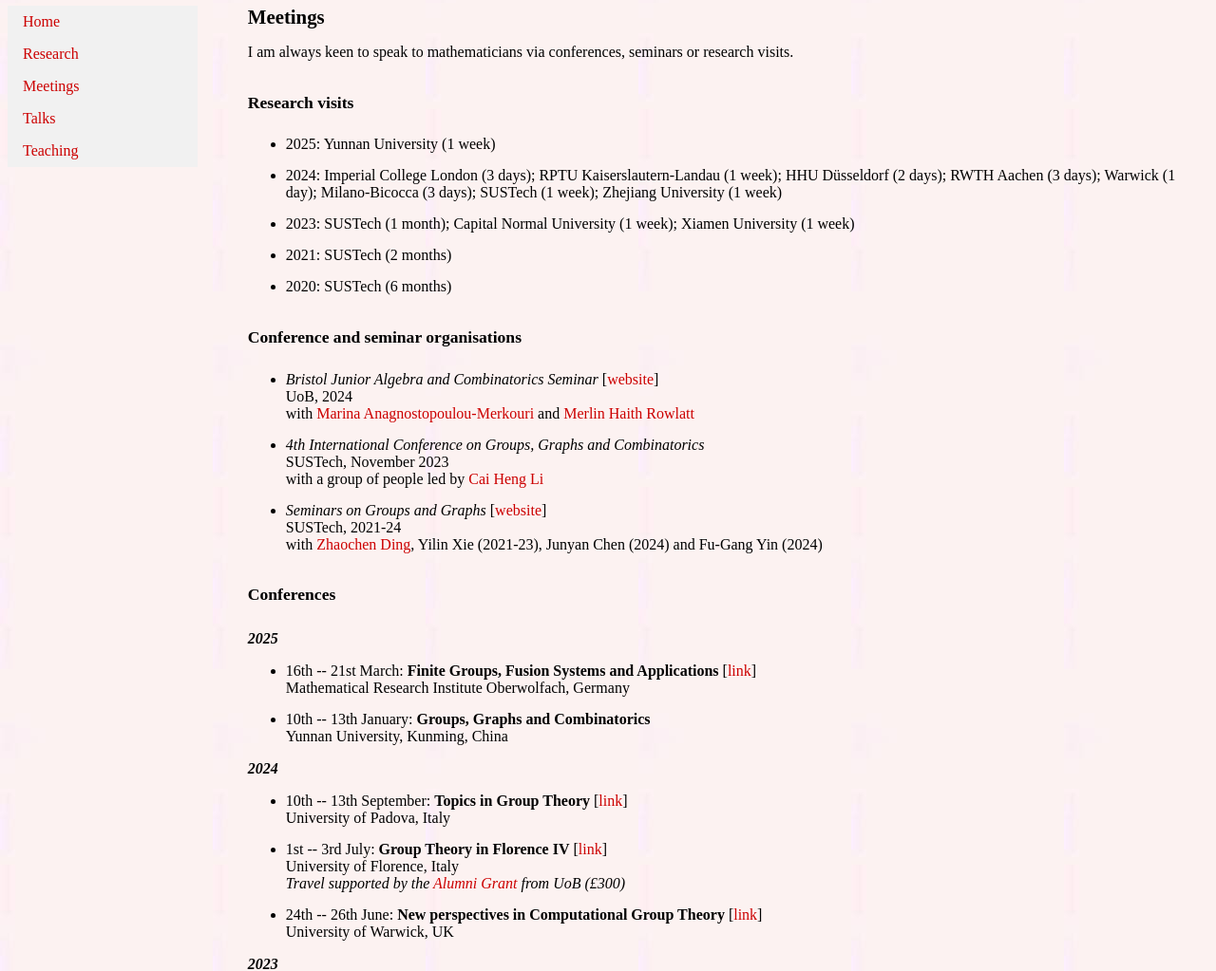
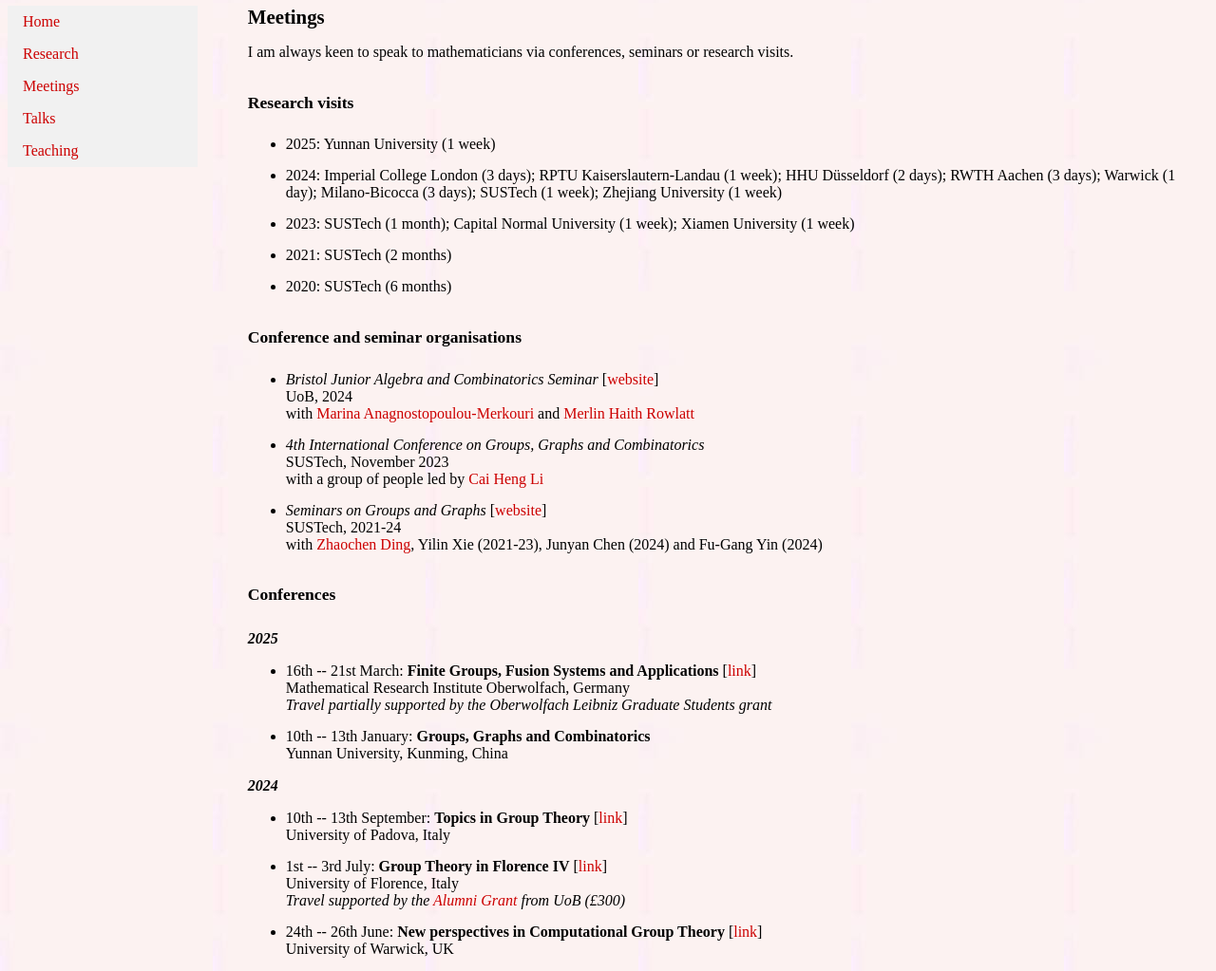
Before and after one commit to HongyiHuang328/HongyiHuang328.github.io, a plain HTML site: page meetings.html in a window 1280 px wide. Shown: the part 77-1100 px from the top of the page at 95% size. Drawn offline with nearby package versions, Linux system fonts and the light colour scheme.

Commit message:
Update meetings.html

```diff
--- a/meetings.html
+++ b/meetings.html
@@ -95,7 +95,9 @@
         <ul>
 
             <li> 16th -- 21st March: <b>Finite Groups, Fusion Systems and Applications</b> [<a href="https://www.mfo.de/occasion/2512/www_view">link</a>] <br>
-            Mathematical Research Institute Oberwolfach, Germany </li>
+            Mathematical Research Institute Oberwolfach, Germany <br>
+                <i>Travel partially supported by the Oberwolfach Leibniz Graduate Students grant</i>
+            </li>
             <li> 10th -- 13th January: <b>Groups, Graphs and Combinatorics</b> <br>
             Yunnan University, Kunming, China </li>
 
```
